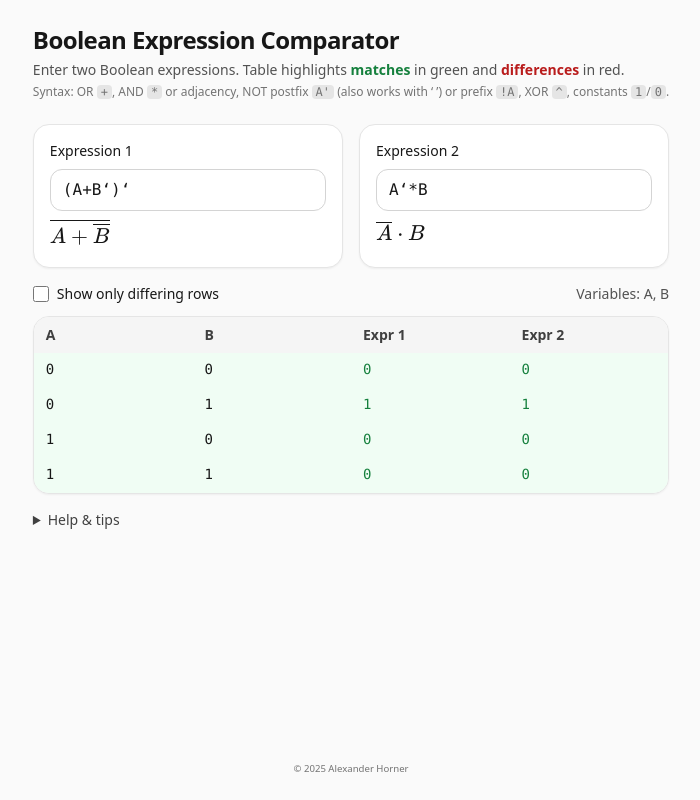
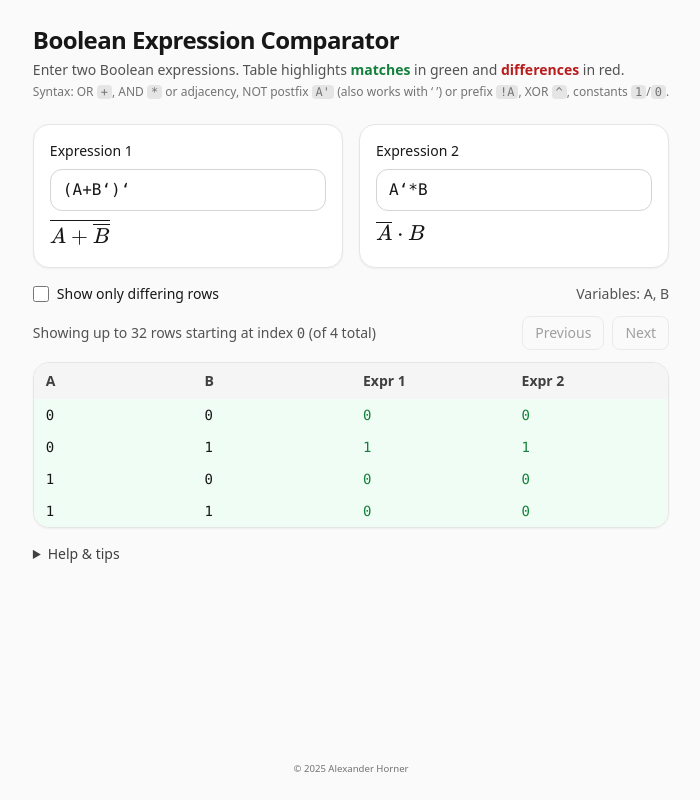
Before and after one commit to alexanderhorner/boolean-expression-comparator, a React (Vite) app: page / in a window 1280 px wide. Shown: the whole page, without its empty margins (289-989 px from the left). Built offline with nearby package versions, Linux system fonts and the light colour scheme.

Commit message:
Optimize truth-table rendering with windowed row evaluation

```diff
--- a/src/App.tsx
+++ b/src/App.tsx
@@ -1,6 +1,5 @@
-import React, { useState, useMemo, useRef } from 'react';
+import React, { useState, useMemo, useEffect } from 'react';
 import katex from 'katex';
-import { useWindowVirtualizer } from '@tanstack/react-virtual';
 
 type Op = 'AND' | 'OR' | 'XOR' | 'NOT';
 
@@ -213,7 +212,7 @@ function astToLatex(node: ASTNode, parentPrec = 0): string {
 function evalRPNAtRow(
   rpn: Token[],
   varPositions: Map<string, number>,
-  row: number,
+  row: bigint,
   totalVars: number,
   stack: boolean[],
 ): boolean {
@@ -243,8 +242,9 @@ function evalRPNAtRow(
   return stack[0];
 }
 
-function getAssignmentBit(row: number, varPosition: number, varCount: number): boolean {
-  return ((row >>> (varCount - 1 - varPosition)) & 1) === 1;
+function getAssignmentBit(row: bigint, varPosition: number, varCount: number): boolean {
+  const shift = BigInt(varCount - 1 - varPosition);
+  return ((row >> shift) & 1n) === 1n;
 }
 
 function extractVars(tokens: Token[]): string[] {
@@ -268,20 +268,23 @@ export default function App() {
   const [expr2, setExpr2] = useState<string>("A‘*B");
   const [onlyDiff, setOnlyDiff] = useState(false);
 
-  const { vars, err, latex1, latex2, displayCount, getDisplayRow } = useMemo(() => {
+  const [windowStart, setWindowStart] = useState<bigint>(0n);
+  const pageSize = 32;
+
+  const { vars, err, latex1, latex2, totalRows, getDisplayRows, onlyDiffWarning } = useMemo(() => {
     try {
       const c1 = compile(expr1);
       const c2 = compile(expr2);
       const allVars = Array.from(new Set([...c1.vars, ...c2.vars])).sort((a, b) => a.localeCompare(b, undefined, { numeric: true }));
-      const totalRows = Math.max(1, 2 ** allVars.length);
+      const totalRows = allVars.length === 0 ? 1n : (1n << BigInt(allVars.length));
       const varPositions = new Map<string, number>(allVars.map((name, idx) => [name, idx]));
       const latex1 = katex.renderToString(astToLatex(c1.ast), { throwOnError: false });
       const latex2 = katex.renderToString(astToLatex(c2.ast), { throwOnError: false });
 
       const stack1: boolean[] = [];
       const stack2: boolean[] = [];
-      const rowCache = new Map<number, { row: number; v1: boolean; v2: boolean; same: boolean }>();
-      const evalRow = (row: number) => {
+      const rowCache = new Map<bigint, { row: bigint; v1: boolean; v2: boolean; same: boolean }>();
+      const evalRow = (row: bigint) => {
         const cached = rowCache.get(row);
         if (cached) return cached;
         const v1 = evalRPNAtRow(c1.rpn, varPositions, row, allVars.length, stack1);
@@ -291,37 +294,70 @@ export default function App() {
         return result;
       };
 
-      let differingRows: number[] | null = null;
-      if (onlyDiff) {
-        differingRows = [];
-        for (let row = 0; row < totalRows; row++) {
-          if (!evalRow(row).same) differingRows.push(row);
+      const getDisplayRows = (start: bigint, count: number) => {
+        const rows: Array<{ row: bigint; v1: boolean; v2: boolean; same: boolean }> = [];
+        if (!onlyDiff) {
+          for (let i = 0; i < count; i++) {
+            const row = start + BigInt(i);
+            if (row >= totalRows) break;
+            rows.push(evalRow(row));
+          }
+          return rows;
         }
-      }
 
-      const displayCount = onlyDiff ? (differingRows?.length ?? 0) : totalRows;
-      const getDisplayRow = (index: number) => evalRow(onlyDiff ? differingRows![index] : index);
+        const scanLimit = 10000;
+        let cursor = start;
+        let scanned = 0;
+        while (rows.length < count && cursor < totalRows && scanned < scanLimit) {
+          const result = evalRow(cursor);
+          if (!result.same) rows.push(result);
+          cursor += 1n;
+          scanned++;
+        }
 
-      return { vars: allVars, err: null as string | null, latex1, latex2, displayCount, getDisplayRow };
+        return rows;
+      };
+
+      const onlyDiffWarning =
+        onlyDiff && allVars.length > 20
+          ? 'Only-differences mode now scans incrementally from the current starting row for speed on very large variable sets.'
+          : null;
+
+      return { vars: allVars, err: null as string | null, latex1, latex2, totalRows, getDisplayRows, onlyDiffWarning };
     } catch (e: any) {
       return {
         vars: [] as string[],
         err: e?.message ?? String(e),
         latex1: '',
         latex2: '',
-        displayCount: 0,
-        getDisplayRow: (_index: number) => ({ row: 0, v1: false, v2: false, same: true }),
+        totalRows: 0n,
+        getDisplayRows: (_start: bigint, _count: number) => [] as Array<{ row: bigint; v1: boolean; v2: boolean; same: boolean }>,
+        onlyDiffWarning: null as string | null,
       };
     }
   }, [expr1, expr2, onlyDiff]);
+  const visibleRows = useMemo(() => getDisplayRows(windowStart, pageSize), [getDisplayRows, windowStart]);
 
-  const listRef = useRef<HTMLDivElement | null>(null);
-  const rowVirtualizer = useWindowVirtualizer({
-    count: displayCount,
-    estimateSize: () => 35,
-    overscan: 5,
-    scrollMargin: listRef.current?.offsetTop ?? 0,
-  });
+  useEffect(() => {
+    setWindowStart(0n);
+  }, [expr1, expr2, onlyDiff]);
+
+  useEffect(() => {
+    const maxAllowedStart = totalRows > BigInt(pageSize) ? totalRows - BigInt(pageSize) : 0n;
+    if (windowStart > maxAllowedStart) {
+      setWindowStart(maxAllowedStart);
+    }
+  }, [windowStart, totalRows]);
+
+  const maxStart = totalRows > BigInt(pageSize) ? totalRows - BigInt(pageSize) : 0n;
+  const startLabel = windowStart.toString();
+
+  const shiftWindow = (delta: number) => {
+    const next = windowStart + BigInt(delta);
+    if (next < 0n) setWindowStart(0n);
+    else if (next > maxStart) setWindowStart(maxStart);
+    else setWindowStart(next);
+  };
   const gridTemplate = useMemo(
     () => `repeat(${vars.length + 2}, minmax(0,1fr))`,
     [vars.length]
@@ -388,7 +424,37 @@ export default function App() {
           )}
         </section>
 
-        <div ref={listRef} className="bg-white rounded-2xl overflow-hidden shadow-sm border border-neutral-200">
+        <section className="flex items-center justify-between mb-3 gap-3">
+          <div className="text-sm text-neutral-600">
+            Showing up to {pageSize} rows starting at index <span className="font-mono">{startLabel}</span> (of {totalRows.toString()} total)
+          </div>
+          <div className="flex items-center gap-2">
+            <button
+              type="button"
+              className="px-3 py-1.5 rounded-lg border border-neutral-300 text-sm disabled:opacity-40"
+              onClick={() => shiftWindow(-pageSize)}
+              disabled={windowStart === 0n}
+            >
+              Previous
+            </button>
+            <button
+              type="button"
+              className="px-3 py-1.5 rounded-lg border border-neutral-300 text-sm disabled:opacity-40"
+              onClick={() => shiftWindow(pageSize)}
+              disabled={windowStart >= maxStart}
+            >
+              Next
+            </button>
+          </div>
+        </section>
+
+        {onlyDiffWarning && (
+          <div className="mb-3 text-sm text-amber-700 bg-amber-50 border border-amber-200 rounded-lg px-3 py-2">
+            {onlyDiffWarning}
+          </div>
+        )}
+
+        <div className="bg-white rounded-2xl overflow-hidden shadow-sm border border-neutral-200">
           <div className="min-w-full text-sm">
             <div
               className="bg-neutral-100 text-neutral-700 sticky top-0 grid"
@@ -402,32 +468,17 @@ export default function App() {
             </div>
             {err ? (
               <div className="px-3 py-4 text-neutral-500">Fix the error to see the table.</div>
-            ) : displayCount === 0 ? (
+            ) : visibleRows.length === 0 ? (
               <div className="px-3 py-4 text-neutral-500">No rows to display.</div>
             ) : (
-              <div
-                style={{
-                  height: `${rowVirtualizer.getTotalSize()}px`,
-                  width: '100%',
-                  position: 'relative',
-                }}
-              >
-                {rowVirtualizer.getVirtualItems().map((item) => {
-                  const row = getDisplayRow(item.index);
+              <div>
+                {visibleRows.map((row, i) => {
                   const rowClass = row.same ? 'bg-green-50' : 'bg-red-50';
                   return (
                     <div
-                      key={item.key}
+                      key={`${row.row}-${i}`}
                       className={`grid ${rowClass}`}
-                      style={{
-                        gridTemplateColumns: gridTemplate,
-                        position: 'absolute',
-                        top: 0,
-                        left: 0,
-                        width: '100%',
-                        height: `${item.size}px`,
-                        transform: `translateY(${item.start - rowVirtualizer.options.scrollMargin}px)`,
-                      }}
+                      style={{ gridTemplateColumns: gridTemplate }}
                     >
                       {vars.map((v, idx) => (
                         <div key={v} className="px-3 py-1.5 font-mono">{asBit(getAssignmentBit(row.row, idx, vars.length))}</div>
```
